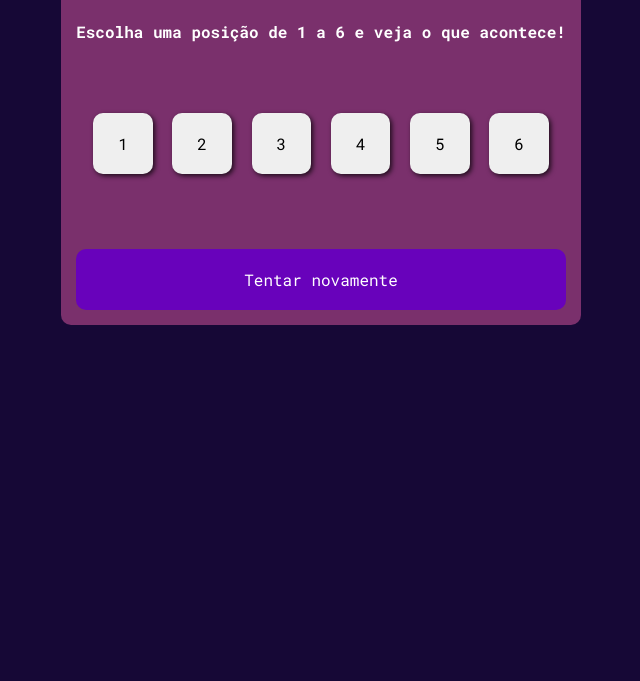
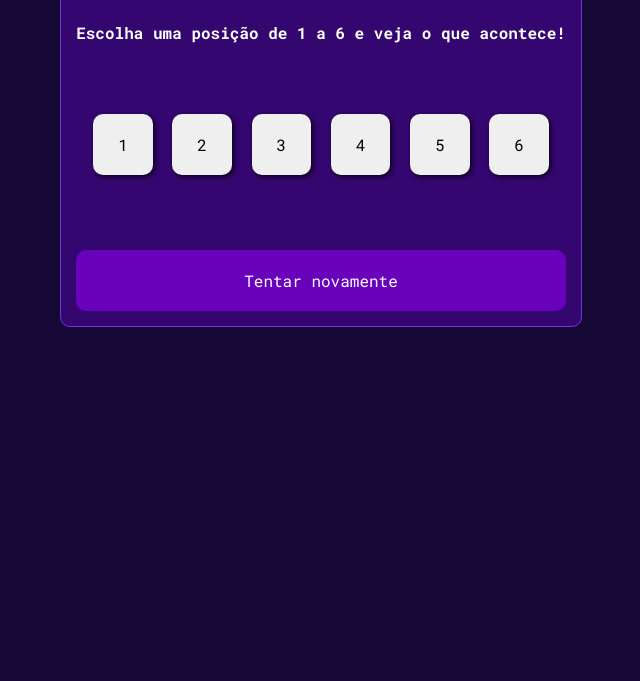
Before and after one commit to Lucasagdev/roleta-russa, a plain HTML site: page index.html in a window 1280 px wide. Shown: the part 119-800 px from the top of the page, without its empty margins (319-959 px from the left). Drawn offline with Linux system fonts and the light colour scheme.

Commit message:
Adicionando borda ao main do projeto

```diff
--- a/style.css
+++ b/style.css
@@ -11,13 +11,14 @@ body {
 }
 
 .main {
-    background-color: #7A306C;
+    background-color: hsl(266, 90%, 23%);
     color: white;
     display: flex;
     flex-direction: column;
     width: 500px;
     padding: 10px;
     border-radius: 10px;
+    border: 1px solid rgb(112, 54, 206);
 }
 
 .main p {
```
